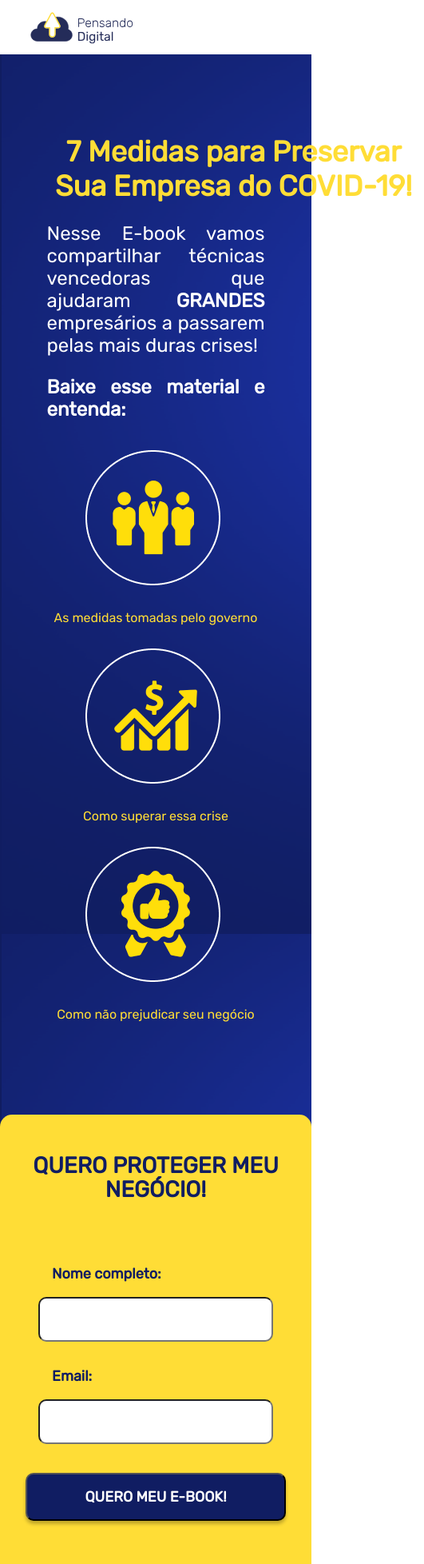
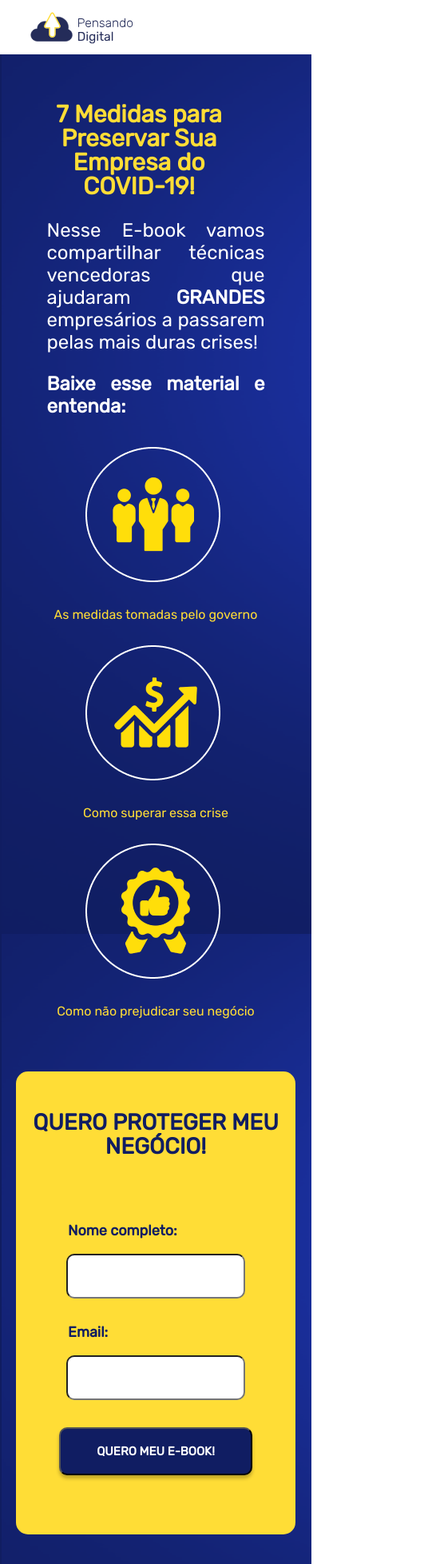
Before and after one commit to glaubermag/ebook-landing-page, a React (Create React App) app: page / in a window 390 px wide. Shown: the top 1956 px of the page at 80% size, 531 px wide, since content can reach past the window. Built offline with nearby package versions, Linux system fonts and the light colour scheme.

Commit message:
Update style.css
Correção no CSS da view mobile

```diff
--- a/src/components/style.css
+++ b/src/components/style.css
@@ -107,8 +107,6 @@ margin-top: 20px;
 .container {
     display: flex;
     width: 100%;
-
-
 }
 
 .container-icons {
@@ -175,11 +173,47 @@ justify-content: center;
         margin-bottom: 0.5%;
     }
 
-
     .retangulo {
-
-    margin-left: 0px;
+    margin-top: 50px;
+    margin-left: 20px;
+    margin-right: 20px;
     justify-self: center;
     }
 
+    .titulo-amarelo {
+        font-family: Rubik;
+        font-style: normal;
+        font-weight: bold;
+        font-size: 30px;
+        line-height: 30px;
+        color: #FFDD36;
+        margin-left: 10%;
+        margin-top: 60px;
+        margin-bottom: 60px;
+        width: 9em;
+        height: 86px;
         }
+
+        input {
+            border-radius: 10px;
+            padding: 20px;
+            width: 180px;
+            margin-bottom: 4%;
+        }
+
+        button {
+
+            font-size: 15px;
+            height: 60px;
+            background: #101D62;
+            box-shadow: 0px 4px 4px rgba(0, 0, 0, 0.25);
+            border-radius: 10px;
+            padding-left: 3em;
+            padding-right: 3em;
+            margin-top: 20px;
+
+            }
+
+
+
+        }
```
